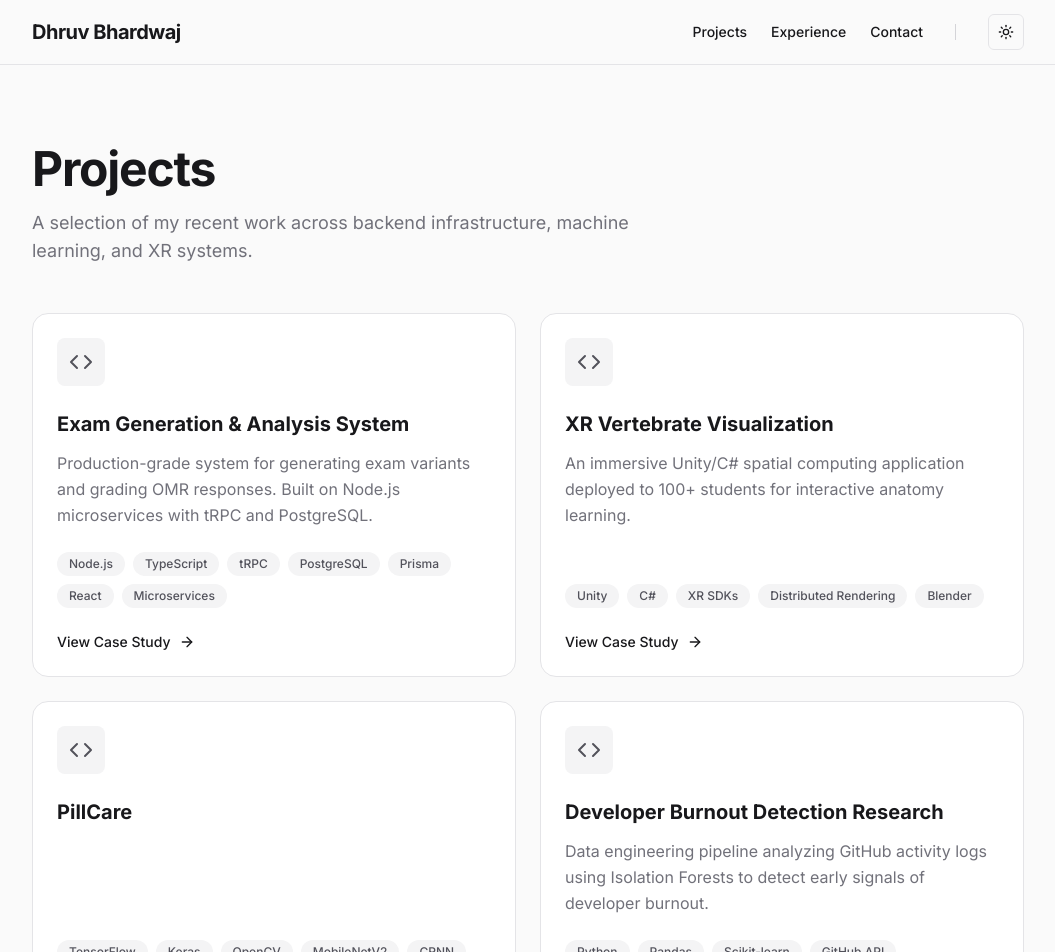
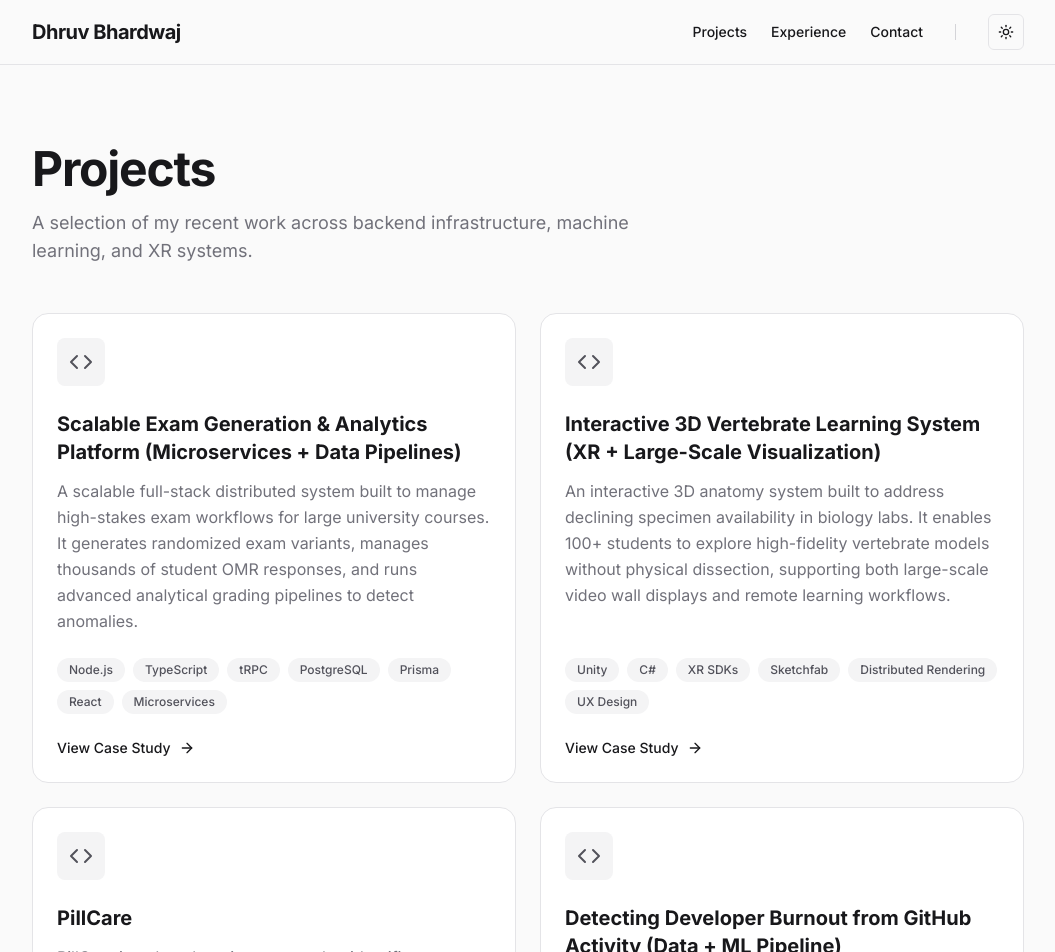
Before and after one commit to d2r3v/d2r3v.github.io, a Next.js app: page /projects in a window 1280 px wide. Shown: the top 952 px of the page, without its empty margins (112-1167 px from the left). Built offline with nearby package versions, Linux system fonts and the light colour scheme.

Commit message:
Updated Project Descriptions

```diff
--- a/app/projects/[slug]/page.tsx
+++ b/app/projects/[slug]/page.tsx
@@ -48,6 +48,12 @@ export default async function ProjectCaseStudy({ params }: { params: Promise<{ s
             <a href={project.demoUrl} target="_blank" rel="noreferrer" className="inline-flex items-center justify-center h-12 px-6 font-medium border border-zinc-200 dark:border-zinc-800 bg-transparent hover:bg-zinc-100 dark:hover:bg-zinc-900 transition-colors text-zinc-900 dark:text-zinc-50 rounded-lg">
               <ExternalLink className="mr-2 h-5 w-5" />
               Live Demo
+            </a>
+          )}
+          {project.reportUrl && (
+            <a href={project.reportUrl} target="_blank" rel="noreferrer" className="inline-flex items-center justify-center h-12 px-6 font-medium border border-zinc-200 dark:border-zinc-800 bg-transparent hover:bg-zinc-100 dark:hover:bg-zinc-900 transition-colors text-zinc-900 dark:text-zinc-50 rounded-lg">
+              <ExternalLink className="mr-2 h-5 w-5" />
+              Read Full Report
             </a>
           )}
         </div>
--- a/app/projects/data.ts
+++ b/app/projects/data.ts
@@ -14,31 +14,61 @@ export type Project = {
   tech: string[]
   githubUrl: string
   demoUrl?: string
+  reportUrl?: string
 }
 
 export const projectsData: Project[] = [
   {
     id: "exam-generation",
     slug: "exam-generation-analysis",
-    title: "Exam Generation & Analysis System",
-    description: "Production-grade system for generating exam variants and grading OMR responses. Built on Node.js microservices with tRPC and PostgreSQL.",
-    overview: "A full-stack distributed system built to manage high-stakes exam workflows for large student cohorts. The system automates exam variant generation to mitigate cheating and features a snapshot-based grading engine. This ensures grading logic and historical student submissions remain perfectly consistent even if subsequent edits are made to the base exam. Additional pipelines perform cross-variant cheating detection by statistically analyzing student answer similarities and compute item discrimination indexes for instructors.",
-    architecture: "- React frontend delivering the instructor analytics dashboard\n- Node.js backend configured as independent microservices\n- tRPC layer providing strict end-to-end type safety\n- PostgreSQL database leveraging Prisma ORM for schema management\n- Snapshot-based entities to immutably link submissions to specific exam variants",
-    decisions: "- Decoupled the resource-heavy variant generation and grading pipelines into isolated microservices to support horizontal scaling during peak exam seasons.\n- Adopted tRPC to eliminate API boundary errors between the React client and Node backend.\n- Engineered snapshot-based data models in PostgreSQL to guarantee historical integrity of student submissions against mutating exam definitions.",
-    impact: "Designed to handle real-world academic loads, drastically reducing manual grading hours and providing actionable statistical insights on exam fairness to instructors.",
+    title: "Scalable Exam Generation & Analytics Platform (Microservices + Data Pipelines)",
+    summary: "A scalable full-stack distributed system built to manage high-stakes exam workflows for large university courses. It generates randomized exam variants, manages thousands of student OMR responses, and runs advanced analytical grading pipelines to detect anomalies.",
+    contributions: [
+      "Architected a type-safe microservice backend (Auth, Account, Exam Gen, Analytics) using tRPC and PostgreSQL.",
+      "Built a robust data ingestion pipeline that parses, validates, and structurally maps messy CSV OMR responses to student records.",
+      "Implemented a deterministic grading engine with partial credit and negative marking rules, creating snapshot-based models for reproducible grading.",
+      "Engineered an advanced algorithmic Cheating Detection System that flags anomalous scores through cross-variant answer correlations."
+    ],
+    diagram: `Instructor → API Gateway → Microservices → PostgreSQL → Analytics Engine`,
+    standoutSections: [
+      {
+        title: "Algorithmic Cheating Detection Engine",
+        content: "A core capability of the system is applied statistical anomaly detection. Rather than relying on simple metadata, the pipeline conducts cross-variant answer comparisons. It actively regrades students against incorrectly shifted answer keys to track specific statistical similarities, utilizing risk scoring to surface potential academic misconduct purely from OMR data patterns."
+      },
+      {
+        title: "System Scale & Engineering Depth",
+        content: "The platform is built to handle heavy concurrent workflows for exams involving 1,000+ students. It relies on a strictly typed, full-stack architecture running Node.js and React. On the database layer, we enforce strict multi-tenant isolation using PostgreSQL Row-Level Security (RLS) and guarantee audit-safe historic integrity by maintaining immutable snapshots of exams mapped to specific student submissions."
+      }
+    ],
     tech: ["Node.js", "TypeScript", "tRPC", "PostgreSQL", "Prisma", "React", "Microservices"],
     githubUrl: "https://github.com/d2r3v",
+    reportUrl: "/Exam_Gen_Project_Report.pdf"
   },
   {
     id: "xr-vertebrate",
     slug: "xr-vertebrate-visualization",
-    title: "XR Vertebrate Visualization",
-    description: "An immersive Unity/C# spatial computing application deployed to 100+ students for interactive anatomy learning.",
-    overview: "A spatial computing application engineered in Unity and C# to visualize complex vertebrate anatomy in an immersive classroom environment. Moving beyond simple 3D viewers, this project required optimizing dense anatomical models for mobile XR hardware while maintaining the strict frame-rate requirements necessary to prevent user motion sickness.",
-    architecture: "- Unity and C# application compiled for standalone XR hardware (ARKit/ARCore)\n- Distributed rendering integration to offload high-polygon processing\n- Custom hardware input pipelines tailored for XR controllers and spatial navigation\n- Deployed in a live classroom research setting",
-    decisions: "Implemented custom hardware input pipelines to ensure spatial interactions felt intuitive and precise when manipulating intricate 3D bone structures. Integrated a distributed rendering model to stream high-fidelity assets to mobile XR headsets, bypassing the compute limitations of the physical headsets and maintaining a steady 60+ FPS.",
-    impact: "Successfully deployed and rigorously tested in a real-world classroom environment with over 100 students, validating the application's stability and its measurable improvement on spatial anatomical comprehension.",
-    tech: ["Unity", "C#", "XR SDKs", "Distributed Rendering", "Blender"],
+    title: "Interactive 3D Vertebrate Learning System (XR + Large-Scale Visualization)",
+    summary: "An interactive 3D anatomy system built to address declining specimen availability in biology labs. It enables 100+ students to explore high-fidelity vertebrate models without physical dissection, supporting both large-scale video wall displays and remote learning workflows.",
+    contributions: [
+      "Dynamic Model Loading Pipeline: Built a folder-based workspace system enabling seamless runtime switching between datasets, removing the need for manual application restarts during lectures.",
+      "Interaction & Navigation System: Designed intuitive controls prioritizing consistency and low cognitive load, allowing for smooth 3D rotation, pose switching, and controlled navigation.",
+      "Usability-Driven UI Optimization: Conducted iterative testing to solve motion sickness by introducing a stable reference base, and improved visibility via high-contrast backgrounds and edge outlines.",
+      "Large-Scale Display Adaptation: Optimized visual contrast, rendering parameters, and camera behavior specifically for a high-resolution video wall environment."
+    ],
+    diagram: `User Input → Interaction Layer → 3D Model Controller → Rendering (Video Wall / Local)
+                                 ↓
+                          Model Pipeline System`,
+    standoutSections: [
+      {
+        title: "Explored System Extensions & Tradeoffs",
+        content: "CROSS-DEVICE ACCESSIBILITY (WEB-BASED RENDERING)\nGoal: Make the system accessible without high-end hardware.\nApproach: Explored WebSockets and remote rendering. Due to the high infrastructure cost, we opted to use Sketchfab instead, achieving ~90% of accessibility goals with minimal engineering overhead, trading custom guided labs for scalability.\n\nMOBILE-BASED CONTROLLER (GYROSCOPE INTERACTION)\nGoal: Replace traditional input with mobile controls via QR code.\nTech: Explored real-time sensor streaming over Firebase.\nOutcome: Deferred implementation because real-time synchronization scaling in a dense lab setting added too much complexity. Key insight: Interaction design must balance novelty with reliability in teaching environments."
+      },
+      {
+        title: "Reliability & Interaction Design Challenges",
+        content: "CONTROLLER RELIABILITY UNDER LOAD\nProblem: Bluetooth controllers frequently disconnected in high-density labs, causing erratic model behavior.\nSolution: We implemented software-level input validation, added fallbacks, and enforced safe defaults upon signal loss, significantly stabilizing the system.\n\nDESIGNING FOR DIFFERENT USER MENTAL MODELS\nObservation: Usability tests showed that older instructors preferred structured, predictable actions, whereas younger students preferred fluid, direct manipulation.\nApproach: We iterated on control schemes to balance simplicity, responsiveness, and predictability—proving that 'intuitive' design is context-dependent."
+      }
+    ],
+    tech: ["Unity", "C#", "XR SDKs", "Sketchfab", "Distributed Rendering", "UX Design"],
     githubUrl: "https://github.com/d2r3v",
   },
   {
@@ -78,13 +108,26 @@ export const projectsData: Project[] = [
   {
     id: "burnout-detection",
     slug: "developer-burnout-detection",
-    title: "Developer Burnout Detection Research",
-    description: "Data engineering pipeline analyzing GitHub activity logs using Isolation Forests to detect early signals of developer burnout.",
-    overview: "A reproducible data science pipeline focused on analyzing developer well-being without intruding on privacy. The project ingests extensive behavioral telemetry to identify statistical anomalies that precede developer burnout, transforming raw logs into actionable predictive indicators.",
-    architecture: "- Automated data ingestion pipelines interfacing with the GitHub API\n- NLP sentiment analysis running on commit messages and pull request discussions\n- Statistical anomaly detection powered by Isolation Forest algorithms\n- Structured data cleaning and feature engineering pipelines in Python",
-    decisions: "Built robust data ingestion pipelines in Pandas to normalize asynchronous event logs from GitHub. Selected an Isolation Forest model for anomaly detection because it reliably highlights non-standard behavioral patterns (e.g., weekend commits, context switching) without the prohibitive requirement of a massive, manually labeled \"burnout\" dataset. Layered NLP sentiment analysis to correlate negative communication patterns with activity spikes.",
-    impact: "Established a scalable, privacy-respecting research pipeline capable of predicting high-risk burnout patterns before they manifest as critical engineering turnover.",
+    title: "Detecting Developer Burnout from GitHub Activity (Data + ML Pipeline)",
+    summary: "Built a system that detects early burnout signals from developer activity data by analyzing behavioral patterns like late-night work, inconsistent activity, and sudden drop-offs rather than relying on delayed self-reporting surveys.",
+    contributions: [
+      "Data Pipeline & Ingestion: Built a time-series data pipeline using the GitHub API to ingest commit data, filter bots, and normalize time zones from open-source startups.",
+      "Feature Extraction System: Developed an extraction pipeline for key behavioral indicators including late-night work, weekend activity, commit spikes, and sentiment signals.",
+      "Risk Scoring Function: Designed a composite burnout risk scoring system using time-series analysis without labeled data, correlating behaviors with future periods of inactivity."
+    ],
+    diagram: `GitHub API → Data Pipeline → Feature Engineering → Risk Scoring → Visualization`,
+    standoutSections: [
+      {
+        title: "Key Findings: The Surge-and-Stop Pattern",
+        content: "By visualizing and mapping out activity data over long periods, we identified a distinct \"Surge-and-Stop\" pattern: intense bursts of work are reliably followed by 2 or more weeks of complete inactivity. Time-series analysis proved that work timing (such as late-night or weekend commits) and intensity were significantly stronger predictive signals of imminent burnout than the emotional tone embedded in those commits. We also found that developers in high-responsibility roles demonstrated a higher baseline risk."
+      },
+      {
+        title: "Engineering Highlights in Unstructured Data",
+        content: "A major engineering challenge was building a reliable composite scoring system despite the absolute lack of any manually labeled 'burnout' datasets. We handled noisy text data from thousands of commit messages, navigated complex time zone normalizations across highly distributed open-source teams, and filtered out low-signal contributors and bots. The pipeline successfully transforms vast amounts of asynchronous unstructured GitHub data into a clean, actionable time-series for detecting overwork patterns."
+      }
+    ],
     tech: ["Python", "Pandas", "Scikit-learn", "GitHub API", "Isolation Forest"],
     githubUrl: "https://github.com/d2r3v",
+    reportUrl: "/Burnout_Detection.pdf"
   }
 ]
--- a/app/projects/page.tsx
+++ b/app/projects/page.tsx
@@ -27,7 +27,7 @@ export default function Projects() {
                   {project.title}
                 </h3>
                 <p className="text-zinc-500 dark:text-zinc-400 mb-6 leading-relaxed">
-                  {project.description}
+                  {project.summary || project.description}
                 </p>
               </div>
               <div>
```
Also changed, not shown: 2 other files (tests, documents, lock files or other folders).
